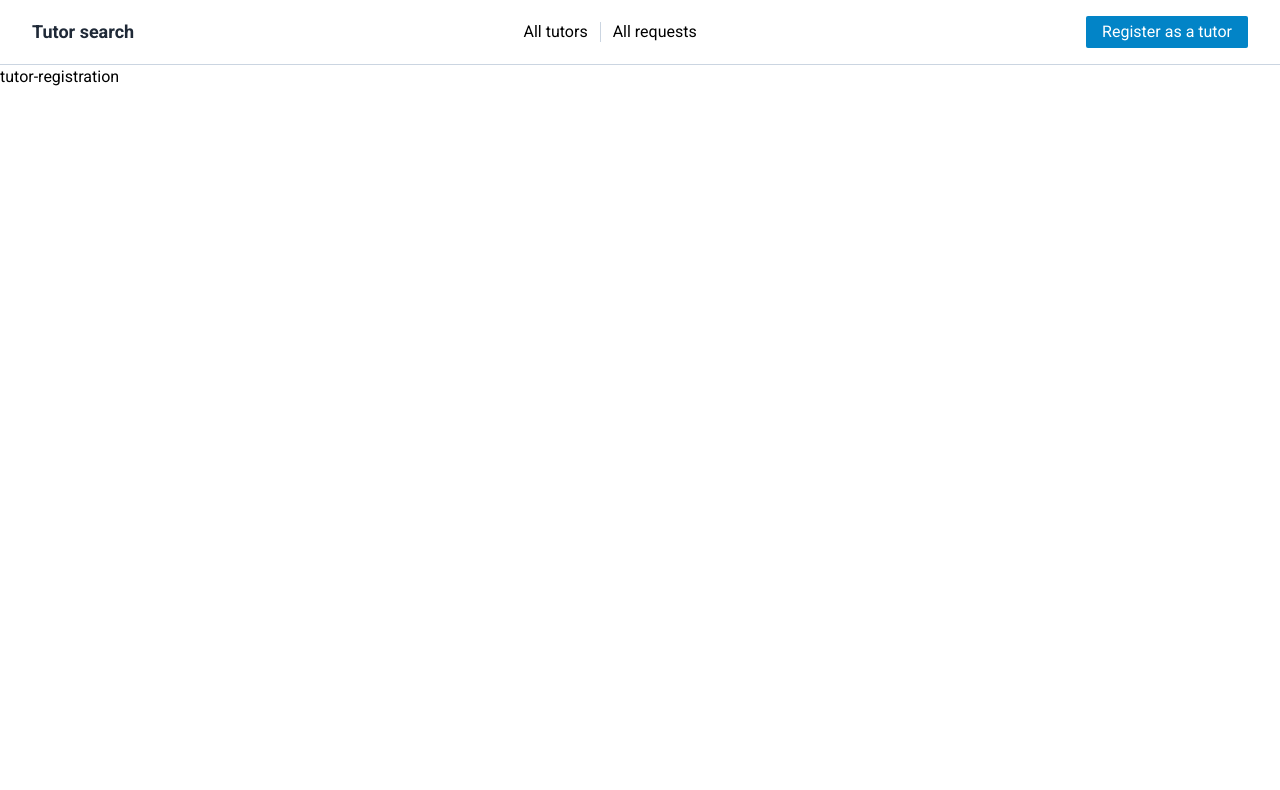
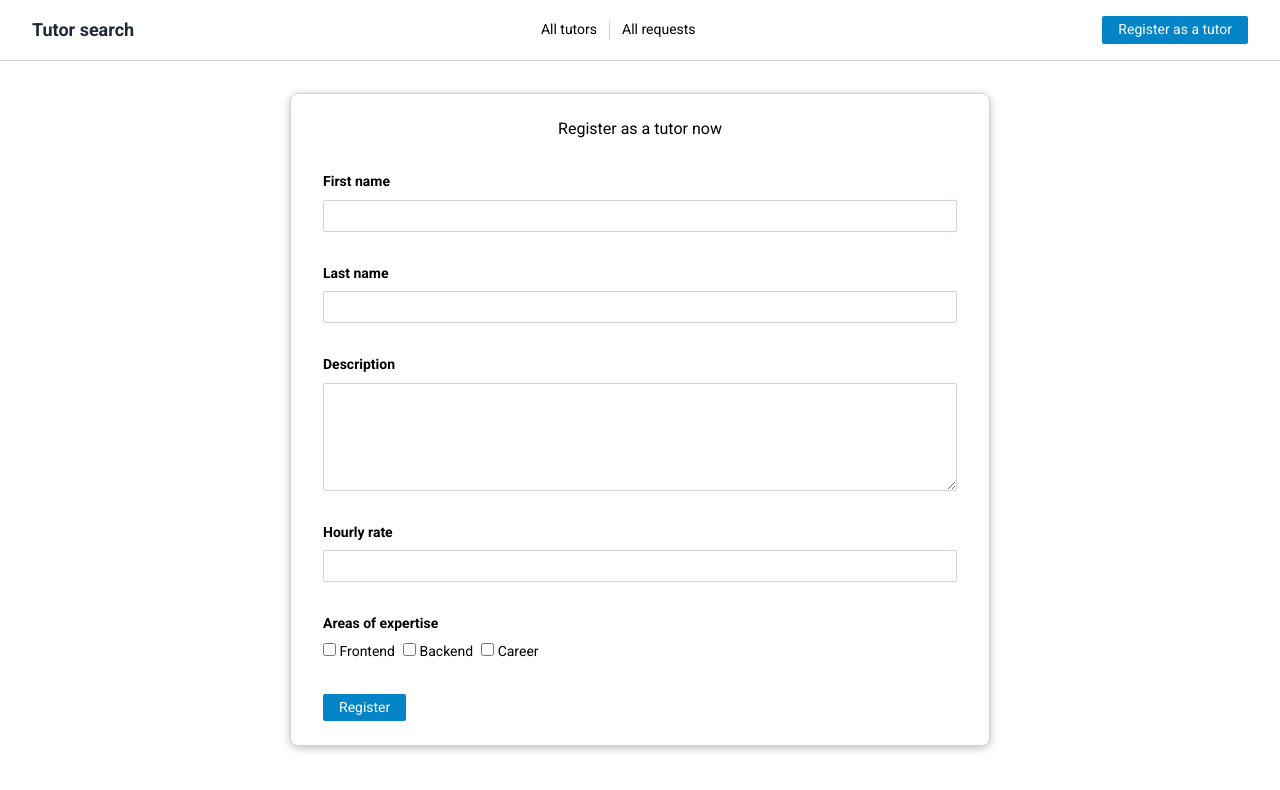
Before and after one commit to Nataliasem/tutor-search, a Vue app: page /register in a window 1280 px wide. Shown: the top 790 px of the page. Built offline with nearby package versions, Linux system fonts and the light colour scheme.

Commit message:
add tutor registration form

```diff
--- /dev/null
+++ b/src/components/tutors/registration-form.vue
@@ -0,0 +1,74 @@
+<template>
+  <div class="ts-card p-8">
+    <div class="text-center mb-8 text-size-16">Register as a tutor now</div>
+    <form @submit.prevent="register">
+      <div class="flex flex-col space-y-8">
+        <!-- FIRSTNAME -->
+        <label class="flex flex-col space-y-2">
+          <span class="font-bold">First name</span>
+          <input type="text" class="ts-input" v-model.trim="tutor.firstName" />
+        </label>
+        <!-- LASTNAME -->
+        <label class="flex flex-col space-y-2">
+          <span class="font-bold">Last name</span>
+          <input type="text" class="ts-input"  v-model.trim="tutor.lastName" />
+        </label>
+        <!-- DESCRIPTION -->
+        <label class="flex flex-col space-y-2">
+          <span class="font-bold">Description</span>
+          <textarea rows="5" class="ts-input pt-2" v-model="tutor.description"/>
+        </label>
+        <!-- HOURLY RATE -->
+        <label class="flex flex-col space-y-2">
+          <span class="font-bold">Hourly rate</span>
+          <input type="number" class="ts-input" v-model.number="tutor.hourlyRate" />
+        </label>
+        <!-- AREAS OF EXPERTISE -->
+        <div class="flex flex-col space-y-2">
+          <span class="font-bold">Areas of expertise</span>
+          <ts-field-checklist v-model:checked="checkedAreas" :filter-options="areasOptions" />
+        </div>
+      </div>
+      <button type="submit" class="ts-button-main mt-8">Register</button>
+    </form>
+  </div>
+</template>
+
+<script>
+import { defineAsyncComponent } from 'vue';
+import { AREAS_OPTIONS } from '~/constants.js'
+
+const REGISTRATION_MODEL = {
+  firstName: '',
+  lastName: '',
+  description: '',
+  hourlyRate: null
+}
+
+export default {
+  name: 'registration-form',
+  components: {
+    TsFieldChecklist: defineAsyncComponent(() =>
+      import('~/components/fields/ts-field-checklist.vue')
+    )
+  },
+  data: () => ({
+    tutor: REGISTRATION_MODEL,
+    areasOptions: AREAS_OPTIONS,
+    checkedAreas: []
+  }),
+  methods: {
+    register() {
+      const data = {
+        firstName: this.tutor.firstName,
+        lastName: this.tutor.lastName,
+        areas: this.checkedAreas,
+        description: this.tutor.description,
+        hourlyRate: this.tutor.hourlyRate
+      }
+
+      console.log(data)
+    }
+  }
+};
+</script>
--- /dev/null
+++ b/src/constants.js
@@ -0,0 +1,15 @@
+export const AREAS_OPTIONS =
+  [
+    {
+      value: 1,
+      name: 'Frontend'
+    },
+    {
+      value: 2,
+      name: 'Backend'
+    },
+    {
+      value: 3,
+      name: 'Career'
+    },
+  ]
--- a/src/main.css
+++ b/src/main.css
@@ -13,6 +13,7 @@ html {
 }
 
 body {
+    @apply text-size-14;
     margin: 0;
 }
 
@@ -52,3 +53,13 @@ body {
     @apply outline-0 bg-sky-600 text-white;
     @apply px-4 py-1 rounded-ts-sm;
 }
+
+/*******************TS-INPUT**********************/
+.ts-input {
+    @apply border border-slate-300 outline-0 rounded-ts-sm min-h-input;
+    @apply px-4;
+}
+
+.ts-input:focus {
+    @apply ring-blue-200 ring-offset-1 ring-2;
+}
--- a/src/pages/tutors/tutor-registration.vue
+++ b/src/pages/tutors/tutor-registration.vue
@@ -1,9 +1,16 @@
 <template>
-  <div>tutor-registration</div>
+  <div class="mx-auto max-w-card pt-8"><registration-form /></div>
 </template>
 
 <script>
+import { defineAsyncComponent } from 'vue';
+
 export default {
-  name: 'tutor-registration'
+  name: 'tutor-registration',
+  components: {
+    RegistrationForm: defineAsyncComponent(() =>
+      import('~/components/tutors/registration-form.vue')
+    )
+  },
 };
 </script>
--- a/src/pages/tutors/tutors-list.vue
+++ b/src/pages/tutors/tutors-list.vue
@@ -6,7 +6,7 @@
     <!-- LIST OF TUTORS -->
     <div class="space-y-6">
       <!-- FILTERS -->
-      <tutor-filters v-model:checked="checkedAreas" :filter-options="areasOptions" />
+      <ts-field-checklist v-model:checked="checkedAreas" :filter-options="areasOptions" />
 
       <!-- TUTORS -->
       <tutor-item v-for="tutor in filteredTutors" :key="tutor.id" :tutor="tutor"/>
@@ -16,30 +16,14 @@
 
 <script>
 import TutorItem from '../../components/tutors/tutor-item.vue'
-import TutorFilters from '../../components/tutors/tutor-filters.vue'
-
-const AREAS_OPTIONS =
-  [
-    {
-      value: 1,
-      name: 'Frontend'
-    },
-    {
-      value: 2,
-      name: 'Backend'
-    },
-    {
-      value: 3,
-      name: 'Career'
-    },
-  ]
-
+import TsFieldChecklist from '../../components/fields/ts-field-checklist.vue'
+import { AREAS_OPTIONS } from '~/constants.js'
 
 export default {
   name: 'tutors-list',
   components: {
     TutorItem,
-    TutorFilters
+    TsFieldChecklist
   },
   data: () => ({
     checkedAreas: [],
--- a/tailwind.config.js
+++ b/tailwind.config.js
@@ -7,6 +7,9 @@ module.exports = {
     extend: {
       maxWidth: {
         card: '700px'
+      },
+      minHeight: {
+        input: '32px'
       },
       borderRadius: {
         'ts-xs': '1px',
```
Also changed, not shown: src/components/fields/ts-field-checklist.vue (renamed from src/components/tutors/tutor-filters.vue).
